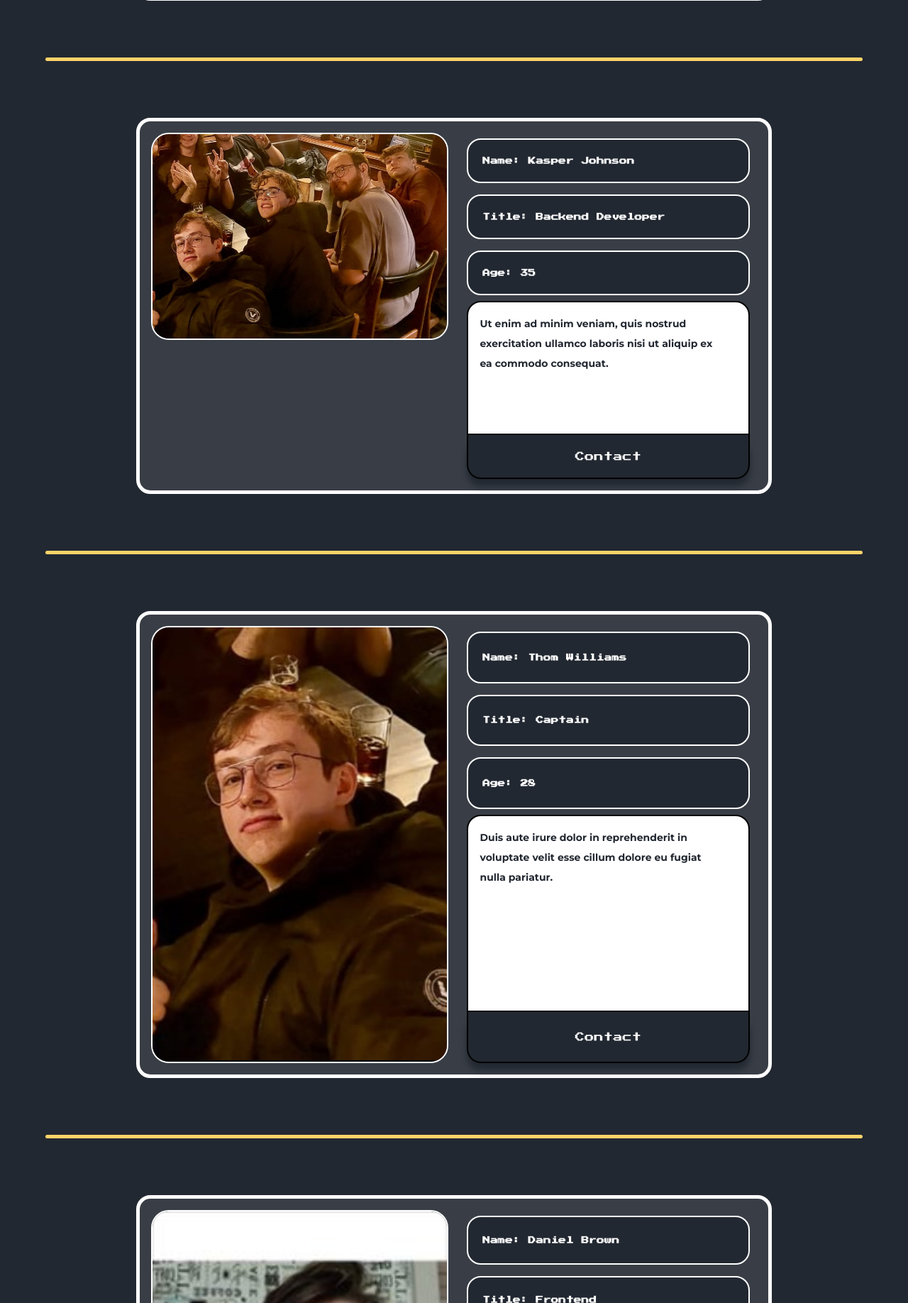
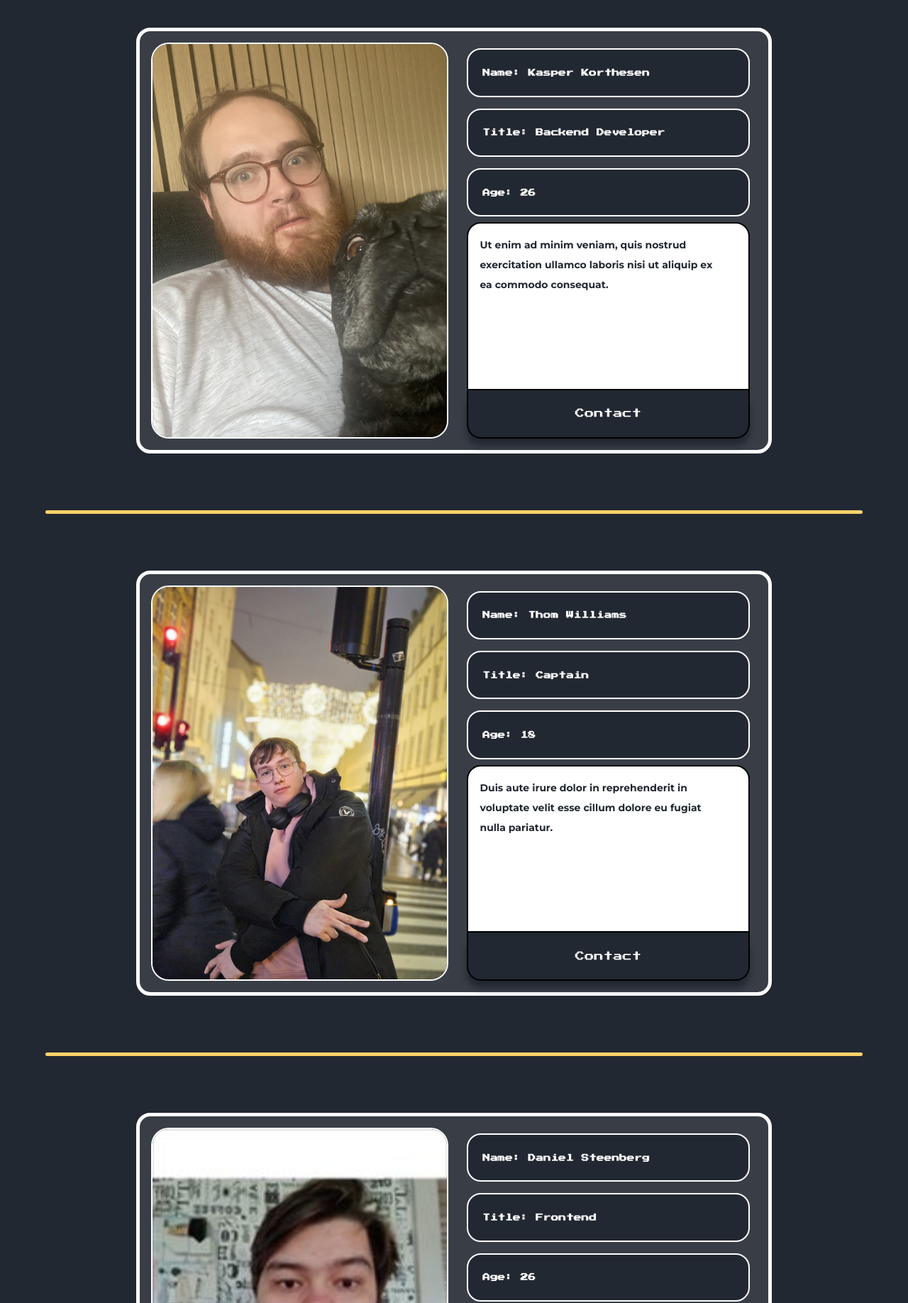
Before and after one commit to Danielsteenberg-bot/Web-Driver, a Node server app: page /company/about in a window 1280 px wide. Shown: the part 3448-5284 px from the top of the page at 71% size. Run offline with Node 20, Linux system fonts and the light colour scheme; some libraries are stand-ins or nearby versions.

Commit message:
about done

```diff
--- a/app/public/script/about.js
+++ b/app/public/script/about.js
@@ -1,3 +1,6 @@
+
+
+
 
 const writeData = document.querySelector(".data-container");
     const generateDummyData = () => {
@@ -5,36 +8,40 @@ const writeData = document.querySelector(".data-container");
             {
                 name: "Max Doe",
                 title: "IoT Engineer",
-                age: 30,
-                imgURL: "/images/company/max.png",
+                age: 19,
+                imgURL: "/images/company/thom2.jpg",
+                email: "Maxvanmoorsel2@gmail.com",
                 description: "Lorem ipsum dolor sit amet, consectetur adipiscing elit."
             },
             {
                 name: "Richard Smith",
                 title: "Backend Developer",
-                age: 25,
-                imgURL: "/images/company/gutterne1.png",
+                age: 18,
+                imgURL: "/images/company/thom.jpg",
+                email: "rvullings8@gmail.com",
                 description: "Sed do eiusmod tempor incididunt ut labore et dolore magna aliqua."
             },
             {
-                name: "Kasper Johnson",
+                name: "Kasper Korthesen",
                 title: "Backend Developer",
-                age: 35,
-                imgURL: "/images/company/gutterne2.png",
+                age: 26,
+                imgURL: "/images/company/kasper.jpg",
+                email: "Kalletheman@live.dk ",
                 description: "Ut enim ad minim veniam, quis nostrud exercitation ullamco laboris nisi ut aliquip ex ea commodo consequat."
             },
             {
                 name: "Thom Williams",
                 title: "Captain",
-                age: 28,
-                imgURL: "/images/company/thom.png",
+                age: 18,
+                imgURL: "/images/company/thom.jpg",
+                email: "thomvandervorst@gmail.com",
                 description: "Duis aute irure dolor in reprehenderit in voluptate velit esse cillum dolore eu fugiat nulla pariatur."
             },
             {
-                name: "Daniel Brown",
+                name: "Daniel Steenberg",
                 title: "Frontend",
-                age: 32,
-                imgURL: "/images/company/guys1.jpeg",
+                age: 26,
+                imgURL: "/images/company/daniel.jpeg",
                 description: "Excepteur sint occaecat cupidatat non proident, sunt in culpa qui officia deserunt mollit anim id est laborum."
             }
         ];
@@ -62,7 +69,7 @@ const writeData = document.querySelector(".data-container");
                         <div class="age-container box-info">
                             <h6>Age: ${data.age}</h6>
                         </div>
-                        <div class="info-description-container">
+                        <div class="info-description-container box-desc">
                             <h6>${data.description}</h6>
                         </div>
                         <div class="about-btn-container">
@@ -80,3 +87,44 @@ const writeData = document.querySelector(".data-container");
 
         writeData.innerHTML += template;
     });
+
+    const box = document.querySelectorAll(".about-box-container");
+    const boxInfo = document.querySelectorAll(".box-info");
+    const boxDesc = document.querySelectorAll(".box-desc");
+    const aboutBTN = document.querySelectorAll(".about-btn-container");
+    const landWords = document.querySelectorAll(".reveal-word");
+
+
+    for (let i = 0; i < landWords.length; i++) {
+        ScrollReveal().reveal(landWords[i], {
+            delay: 300 * i,
+            duration: 500,
+            reset: true
+
+
+        });
+    }
+
+
+    for (let i = 0; i < box.length; i++) {
+        ScrollReveal().reveal(box[i], {
+            delay: 100,
+            duration: 500,
+            distance: '10px',
+            origin: 'bottom',
+            easing: 'ease-in-out',
+            reset: true
+        });
+    }
+
+
+    for (let i = 0; i < boxInfo.length; i++) {
+        ScrollReveal().reveal(boxInfo[i], {
+            delay: 100 + (i * 100),
+            duration: 500,
+            distance: '50px',
+            origin: 'bottom',
+            easing: 'ease-in-out',
+            reset: true
+        });
+    }
--- a/app/views/company/about.ejs
+++ b/app/views/company/about.ejs
@@ -10,7 +10,7 @@
     <section>
         <div class="about-land-container">
             <div class="about-land-wrapper">
-                <h1>About<br>Web <br> Drive</h1>
+                <h1><span class="reveal-word">About <br></span><span class="reveal-word">Web<br></span> <span class="reveal-word">Drive</span></h1>
             </div>
         </div>
         <hr class="between-lines">
@@ -26,7 +26,7 @@
                 <div class="about-box-container">
                     <div class="about-box-wrapper">
                         <div class="about-box-image">
-                            <img src="../car.jpg" alt="">
+                            <img src="/images/car/car1.jpg" alt="">
                         </div>
                         <div class="about-box-text">
                             <div class="description-container">
```
Also changed, not shown: app/public/images/car/car1.jpg (added), app/public/images/car/car1.png (added), app/public/images/company/daniel.jpeg (renamed from app/public/images/company/guys1.jpeg), app/public/images/company/kasper.jpg (added), app/public/images/company/max.jpg (added), app/public/images/company/richard.jpg (added), app/public/images/company/thom.jpg (added), 4 other files.
